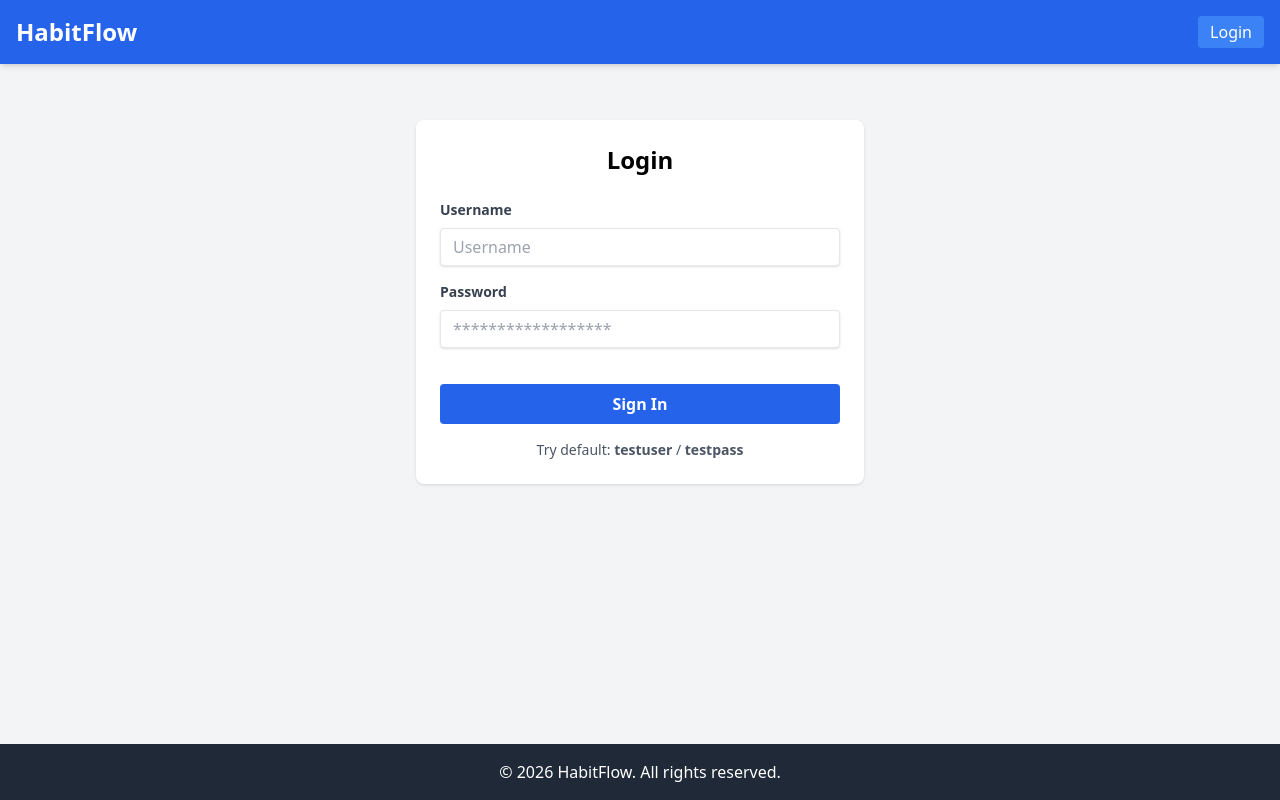
After one commit to Mequel123/habit_tracker, a Django app: page /accounts/login/ in a window 1280 px wide. The commit adds this page. Run offline with Django 5.2, Linux system fonts and the light colour scheme; some libraries are stand-ins or nearby versions.

Commit message:
fix: Reimplemented login system properly

```diff
--- a/config/urls.py
+++ b/config/urls.py
@@ -20,5 +20,6 @@ from django.urls import path, include
 
 urlpatterns = [
     path("admin/", admin.site.urls),
+    path("accounts/", include("django.contrib.auth.urls")),
     path("", include("tracker.urls")),
 ]
--- a/templates/base.html
+++ b/templates/base.html
@@ -10,10 +10,19 @@
     <nav class="bg-blue-600 text-white p-4 shadow-md">
         <div class="container mx-auto flex justify-between items-center">
             <a href="{% url 'home' %}" class="text-2xl font-bold">HabitFlow</a>
-            <div class="space-x-4">
-                <a href="{% url 'habit_list' %}" class="hover:text-blue-200">Habits</a>
-                <a href="{% url 'daily_log_list' %}" class="hover:text-blue-200">Journal</a>
-                <a href="{% url 'analytics' %}" class="hover:text-blue-200">Analytics</a>
+            <div class="space-x-4 flex items-center">
+                {% if user.is_authenticated %}
+                    <span class="text-blue-200 text-sm">Hi, {{ user.username }}</span>
+                    <a href="{% url 'habit_list' %}" class="hover:text-blue-200">Habits</a>
+                    <a href="{% url 'daily_log_list' %}" class="hover:text-blue-200">Journal</a>
+                    <a href="{% url 'analytics' %}" class="hover:text-blue-200">Analytics</a>
+                    <form action="{% url 'logout' %}" method="post" class="inline">
+                        {% csrf_token %}
+                        <button type="submit" class="hover:text-blue-200 bg-transparent border-none cursor-pointer">Logout</button>
+                    </form>
+                {% else %}
+                    <a href="{% url 'login' %}" class="bg-blue-500 hover:bg-blue-700 px-3 py-1 rounded">Login</a>
+                {% endif %}
             </div>
         </div>
     </nav>
--- /dev/null
+++ b/templates/registration/login.html
@@ -0,0 +1,39 @@
+{% extends 'base.html' %}
+
+{% block content %}
+<div class="max-w-md mx-auto bg-white rounded-lg shadow p-6 mt-10">
+    <h2 class="text-2xl font-bold mb-6 text-center">Login</h2>
+
+    <form method="post">
+        {% csrf_token %}
+
+        {% if form.errors %}
+            <div class="bg-red-100 border border-red-400 text-red-700 px-4 py-3 rounded relative mb-4" role="alert">
+                <p>Your username and password didn't match. Please try again.</p>
+            </div>
+        {% endif %}
+
+        <div class="mb-4">
+            <label class="block text-gray-700 text-sm font-bold mb-2" for="id_username">Username</label>
+            <input class="shadow appearance-none border rounded w-full py-2 px-3 text-gray-700 leading-tight focus:outline-none focus:shadow-outline"
+                   id="id_username" name="username" type="text" placeholder="Username">
+        </div>
+
+        <div class="mb-6">
+            <label class="block text-gray-700 text-sm font-bold mb-2" for="id_password">Password</label>
+            <input class="shadow appearance-none border rounded w-full py-2 px-3 text-gray-700 mb-3 leading-tight focus:outline-none focus:shadow-outline"
+                   id="id_password" name="password" type="password" placeholder="******************">
+        </div>
+
+        <div class="flex items-center justify-between">
+            <button class="bg-blue-600 hover:bg-blue-700 text-white font-bold py-2 px-4 rounded focus:outline-none focus:shadow-outline w-full" type="submit">
+                Sign In
+            </button>
+        </div>
+
+        <div class="mt-4 text-center">
+            <p class="text-sm text-gray-600">Try default: <strong>testuser</strong> / <strong>testpass</strong></p>
+        </div>
+    </form>
+</div>
+{% endblock %}
```
